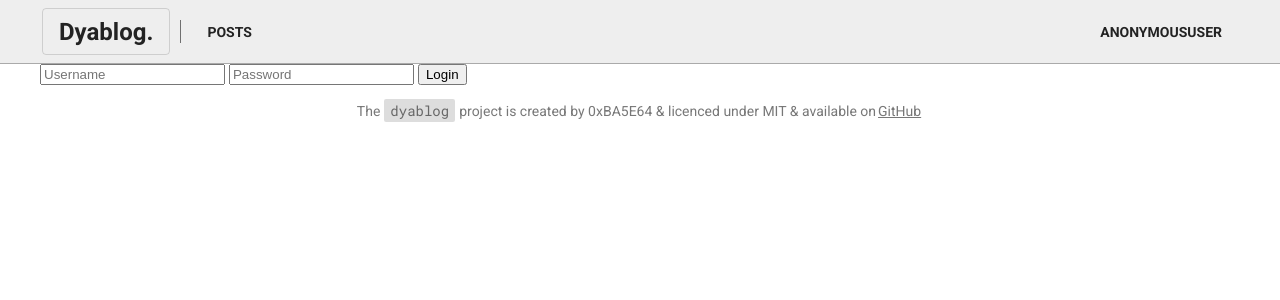
After one commit to 0xBA5E64/dyablog, a Django app: page /blog/login/ in a window 1280 px wide. The commit adds this page. Shown: the top 300 px of the page. Run offline with Django 4.2, Linux system fonts and the light colour scheme.

Commit message:
Added rudementary user login functionality

```diff
--- a/blog/static/blog/style.css
+++ b/blog/static/blog/style.css
@@ -29,6 +29,7 @@ navbar {
 }
 
 navbar .inner {
+    position: relative;
     width: 100%;
     max-width: 1200px;
     display: flex;
@@ -63,6 +64,11 @@ navbar .navbar-entry {
     font-weight: bold;
     text-transform: none;
     border: #0002 solid 1px;
+}
+
+.navbar-entry.user {
+    position: absolute;
+    right: 0;
 }
 
 navbar .separator {
--- a/blog/templates/blog/base.html
+++ b/blog/templates/blog/base.html
@@ -24,6 +24,7 @@
             <a class="navbar-entry title" href="/">Dyablog.</a>
             <div class="separator"></div>
             <a class="navbar-entry" href="{% url 'blog:index' %}">Posts</a>
+            <a class="navbar-entry user" href="{% url 'blog:login' %}">{{ user }}</a>
         </div>
     </navbar>
 
--- /dev/null
+++ b/blog/templates/blog/login.html
@@ -0,0 +1,10 @@
+{% extends "./base.html" %}
+
+{% block content %}
+<form method="post">
+    {% csrf_token %}
+    <input type="text"     placeholder="Username" required name="{{ form.username.name }}">
+    <input type="password" placeholder="Password" required name="{{ form.password.name }}">
+    <button type="Submit">Login</button>
+</form>
+{% endblock %}
--- a/blog/urls.py
+++ b/blog/urls.py
@@ -1,10 +1,17 @@
 from django.urls import path
-
+from django.contrib.auth import views as auth_views
 from . import views
 
 app_name = 'blog'
 
 urlpatterns = [
   path('', views.index, name='index'),
+  path('login/',
+    auth_views.LoginView.as_view(
+      template_name='blog/login.html',
+      next_page="blog:index"
+      ),
+    name='login'
+  ),
   path('<slug:blogpost_slug>/', views.post, name='post')
 ]
--- a/blog/views.py
+++ b/blog/views.py
@@ -1,12 +1,14 @@
+import imp
 from select import select
 from django.http import HttpResponse, Http404
 from django.shortcuts import render, get_object_or_404
+from django.contrib.auth import login, authenticate
 from blog.models import BlogPost
 
 # Create your views here.
 
 def index(request):
-    return render(request, 'blog/post_index.html', {'data': BlogPost.objects.order_by('-pub_date')})
+    return render(request, 'blog/post_index.html', {'data': BlogPost.objects.order_by('-pub_date'), 'user': request.user})
 
 def post(request, blogpost_slug):
     selected_post = get_object_or_404(BlogPost, slug=blogpost_slug)
```
